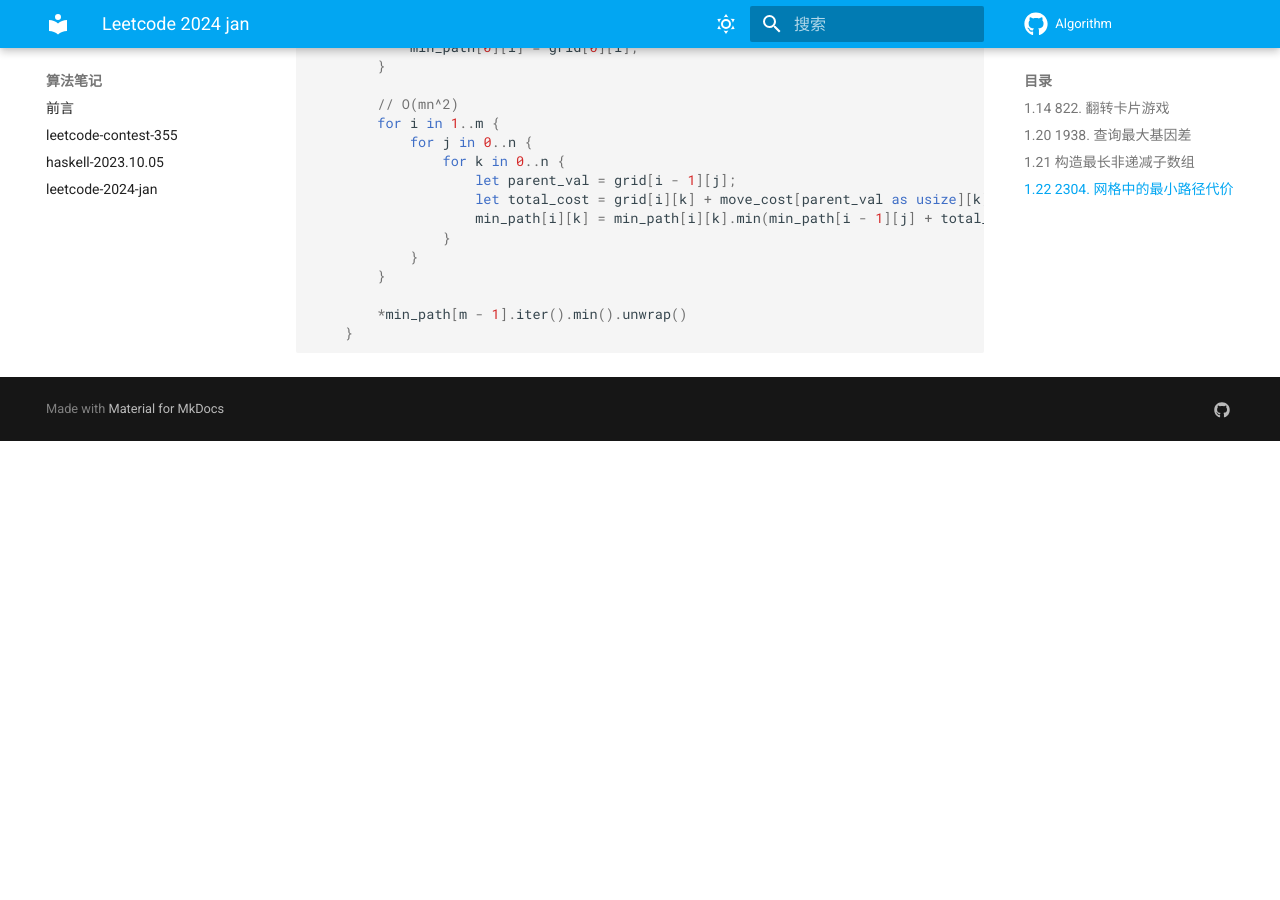
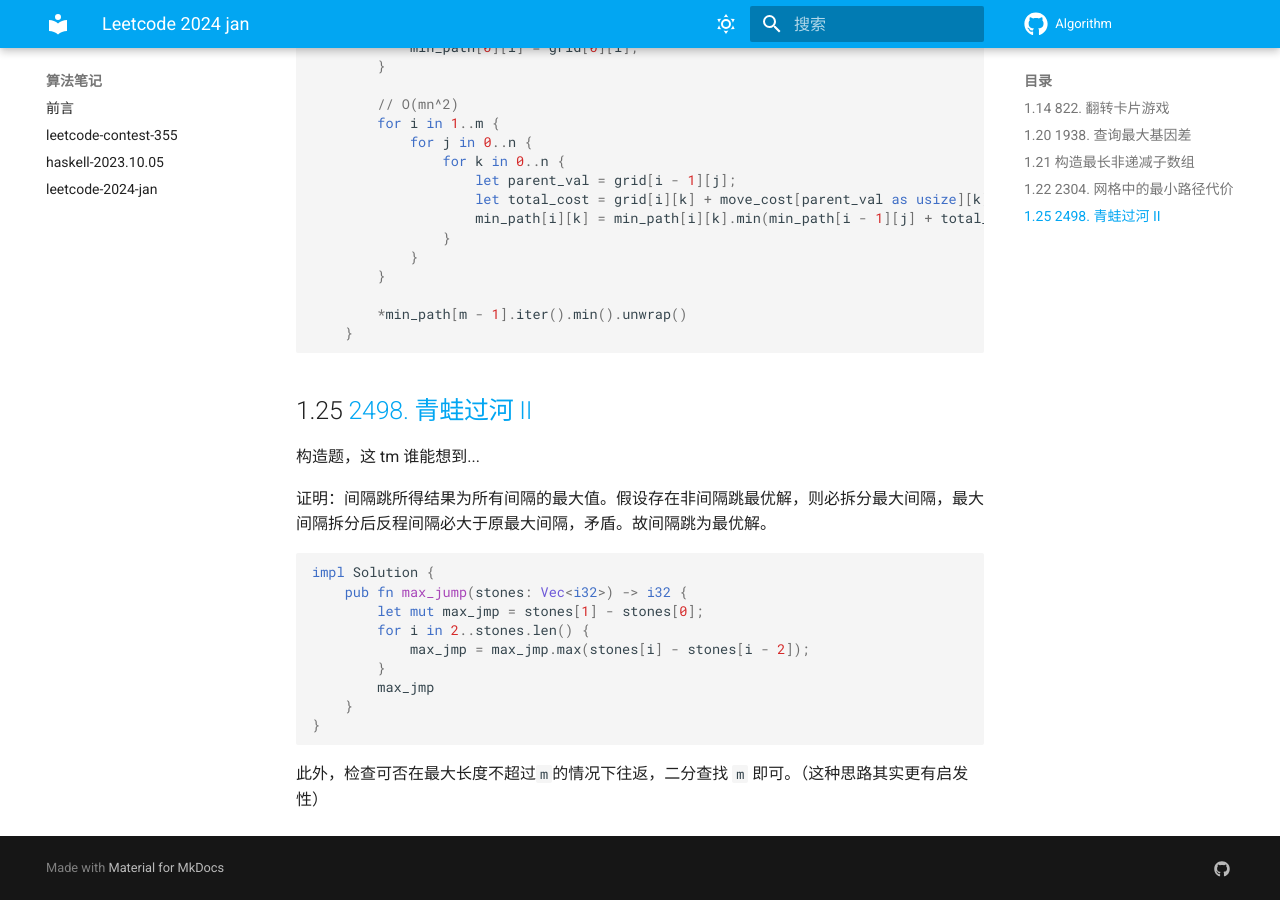
Before and after one commit to RZYN2020/Algorithm, an MkDocs documentation site: the page built from src/leetcode-2024-jan.md, in a window 1280 px wide and 900 px high, scrolled down 5768 px. Built offline with MkDocs 1.6.1 and Material for MkDocs 9.7.7, drawn with Linux system fonts in a browser that asks for light colours; comment, search, counter and statistics services are not loaded; before the commit the page ends 6209 px from its top, so only the background shows below that.

Commit message:
commit  [2024-01-25 20:38]

````diff
--- a/src/leetcode-2024-jan.md
+++ b/src/leetcode-2024-jan.md
@@ -301,3 +301,23 @@ impl Solution {
         *min_path[m - 1].iter().min().unwrap()
     }
 ```
+
+## 1.25 [2498. 青蛙过河 II](https://leetcode.cn/problems/frog-jump-ii/description/)
+
+构造题，这 tm 谁能想到...
+
+证明：间隔跳所得结果为所有间隔的最大值。假设存在非间隔跳最优解，则必拆分最大间隔，最大间隔拆分后反程间隔必大于原最大间隔，矛盾。故间隔跳为最优解。
+
+```rust
+impl Solution {
+    pub fn max_jump(stones: Vec<i32>) -> i32 {
+        let mut max_jmp = stones[1] - stones[0];
+        for i in 2..stones.len() {
+            max_jmp = max_jmp.max(stones[i] - stones[i - 2]);
+        }
+        max_jmp
+    }
+}
+```
+
+此外，检查可否在最大长度不超过`m`的情况下往返，二分查找 `m` 即可。（这种思路其实更有启发性）
````
Also changed, not shown: docs/leetcode-2024-jan/index.html (+11 -2 lines), docs/search/search_index.json (+1 -1 lines), docs/sitemap.xml (+4 -4 lines), 1 other file.
